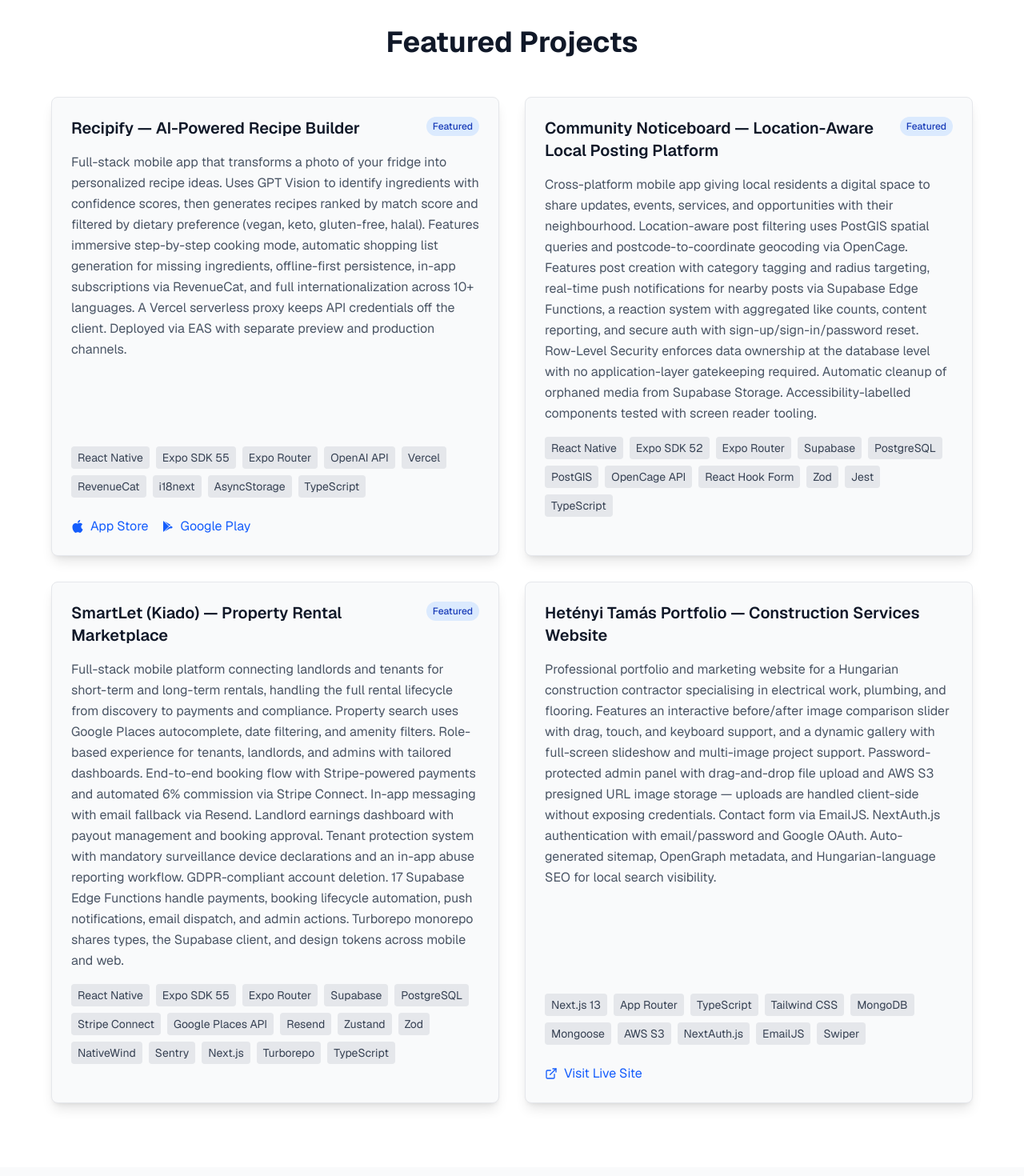
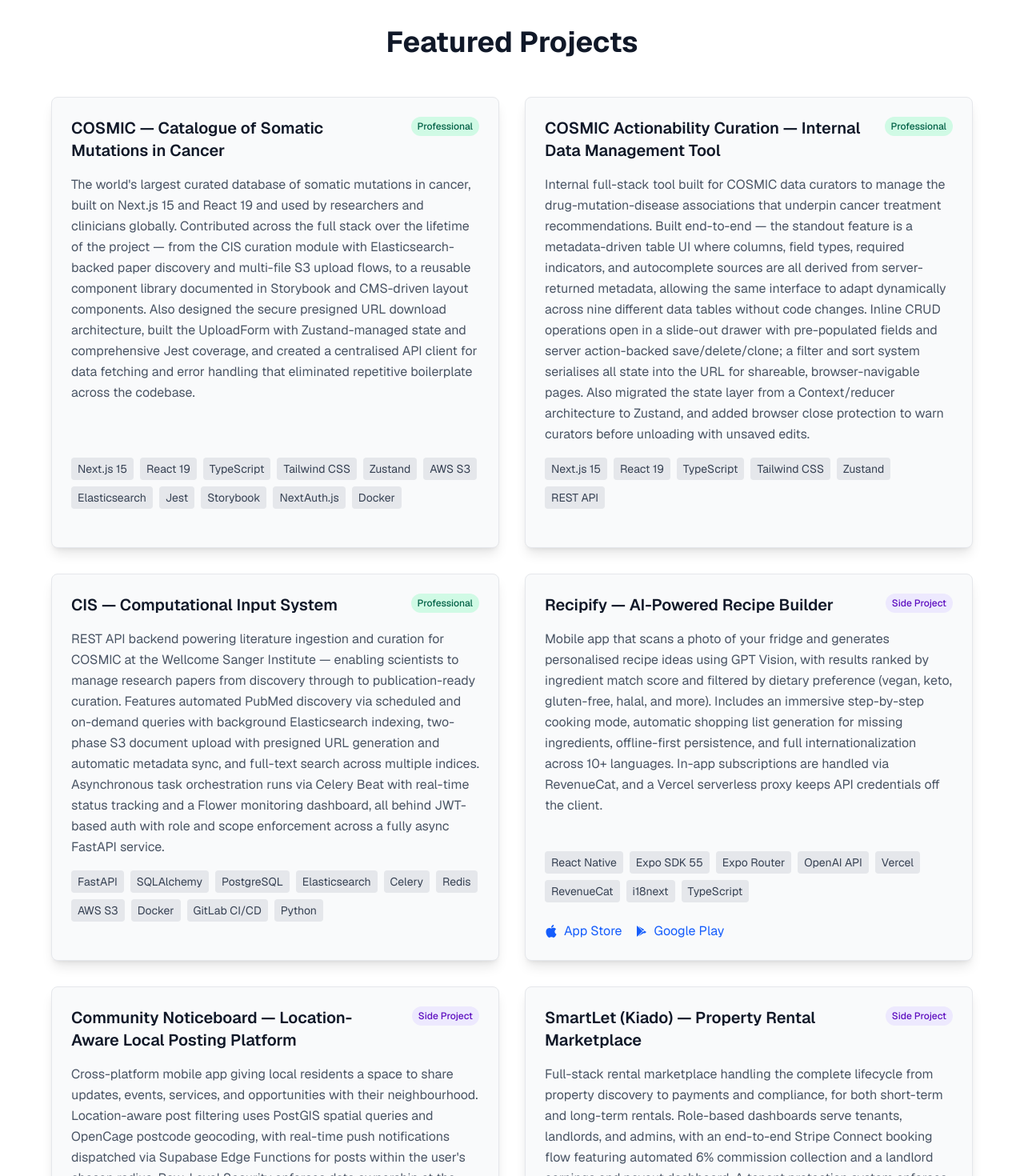
Before and after one commit to balazshetenyi/portfolio-next, a Next.js app: page / in a window 1280 px wide. Shown: the part 2360-3830 px from the top of the page at 80% size. Built offline with nearby package versions, Linux system fonts and the light colour scheme.

Commit message:
feat: update ProjectsSection to display project type and enhance project descriptions; add new professional projects

```diff
--- a/src/components/projects-section.tsx
+++ b/src/components/projects-section.tsx
@@ -57,14 +57,20 @@
                 }`}
               >
                 <div className="flex justify-between items-start mb-4">
-                  <h3 className="text-xl font-semibold text-gray-900 dark:text-white">
+                  <h3 className="text-xl font-semibold text-gray-900 dark:text-white pr-4">
                     {project.title}
                   </h3>
-                  {project.featured && (
-                    <span className="bg-blue-100 dark:bg-blue-900 text-blue-800 dark:text-blue-200 px-2 py-1 rounded-full text-xs font-medium">
-                      Featured
+                  <span
+                    className={`shrink-0 px-2 py-1 rounded-full text-xs font-medium ${
+                      project.type === "professional"
+                        ? "bg-emerald-100 dark:bg-emerald-900 text-emerald-800 dark:text-emerald-200"
+                        : "bg-violet-100 dark:bg-violet-900 text-violet-800 dark:text-violet-200"
+                    }`}
+                  >
+                    {project.type === "professional"
+                      ? "Professional"
+                      : "Side Project"}
                   </span>
-                  )}
                 </div>
 
                 <p className="text-gray-600 dark:text-gray-300 mb-4 leading-relaxed">
--- a/src/constants/projects.ts
+++ b/src/constants/projects.ts
@@ -1,8 +1,68 @@
 export const projects = [
+  {
+    title: "COSMIC — Catalogue of Somatic Mutations in Cancer",
+    description:
+      "The world's largest curated database of somatic mutations in cancer, built on Next.js 15 and React 19 and used by researchers and clinicians globally. Contributed across the full stack over the lifetime of the project — from the CIS curation module with Elasticsearch-backed paper discovery and multi-file S3 upload flows, to a reusable component library documented in Storybook and CMS-driven layout components. Also designed the secure presigned URL download architecture, built the UploadForm with Zustand-managed state and comprehensive Jest coverage, and created a centralised API client for data fetching and error handling that eliminated repetitive boilerplate across the codebase.",
+    techStack: [
+      "Next.js 15",
+      "React 19",
+      "TypeScript",
+      "Tailwind CSS",
+      "Zustand",
+      "AWS S3",
+      "Elasticsearch",
+      "Jest",
+      "Storybook",
+      "NextAuth.js",
+      "Docker",
+    ],
+    githubUrl: null,
+    liveUrl: null,
+    featured: true,
+    type: "professional",
+  },
+  {
+    title: "COSMIC Actionability Curation — Internal Data Management Tool",
+    description:
+      "Internal full-stack tool built for COSMIC data curators to manage the drug-mutation-disease associations that underpin cancer treatment recommendations. Built end-to-end — the standout feature is a metadata-driven table UI where columns, field types, required indicators, and autocomplete sources are all derived from server-returned metadata, allowing the same interface to adapt dynamically across nine different data tables without code changes. Inline CRUD operations open in a slide-out drawer with pre-populated fields and server action-backed save/delete/clone; a filter and sort system serialises all state into the URL for shareable, browser-navigable pages. Also migrated the state layer from a Context/reducer architecture to Zustand, and added browser close protection to warn curators before unloading with unsaved edits.",
+    techStack: [
+      "Next.js 15",
+      "React 19",
+      "TypeScript",
+      "Tailwind CSS",
+      "Zustand",
+      "REST API",
+    ],
+    githubUrl: null,
+    liveUrl: null,
+    featured: true,
+    type: "professional",
+  },
+  {
+    title: "CIS — Computational Input System",
+    description:
+      "REST API backend powering literature ingestion and curation for COSMIC at the Wellcome Sanger Institute — enabling scientists to manage research papers from discovery through to publication-ready curation. Features automated PubMed discovery via scheduled and on-demand queries with background Elasticsearch indexing, two-phase S3 document upload with presigned URL generation and automatic metadata sync, and full-text search across multiple indices. Asynchronous task orchestration runs via Celery Beat with real-time status tracking and a Flower monitoring dashboard, all behind JWT-based auth with role and scope enforcement across a fully async FastAPI service.",
+    techStack: [
+      "FastAPI",
+      "SQLAlchemy",
+      "PostgreSQL",
+      "Elasticsearch",
+      "Celery",
+      "Redis",
+      "AWS S3",
+      "Docker",
+      "GitLab CI/CD",
+      "Python",
+    ],
+    githubUrl: null,
+    liveUrl: null,
+    featured: true,
+    type: "professional",
+  },
   {
     title: "Recipify — AI-Powered Recipe Builder",
     description:
-      "Full-stack mobile app that transforms a photo of your fridge into personalized recipe ideas. Uses GPT Vision to identify ingredients with confidence scores, then generates recipes ranked by match score and filtered by dietary preference (vegan, keto, gluten-free, halal). Features immersive step-by-step cooking mode, automatic shopping list generation for missing ingredients, offline-first persistence, in-app subscriptions via RevenueCat, and full internationalization across 10+ languages. A Vercel serverless proxy keeps API credentials off the client. Deployed via EAS with separate preview and production channels.",
+      "Mobile app that scans a photo of your fridge and generates personalised recipe ideas using GPT Vision, with results ranked by ingredient match score and filtered by dietary preference (vegan, keto, gluten-free, halal, and more). Includes an immersive step-by-step cooking mode, automatic shopping list generation for missing ingredients, offline-first persistence, and full internationalization across 10+ languages. In-app subscriptions are handled via RevenueCat, and a Vercel serverless proxy keeps API credentials off the client.",
     techStack: [
       "React Native",
       "Expo SDK 55",
@@ -11,7 +71,6 @@
       "Vercel",
       "RevenueCat",
       "i18next",
-      "AsyncStorage",
       "TypeScript",
     ],
     githubUrl: null,
@@ -21,11 +80,12 @@
     playStoreUrl:
       "https://play.google.com/store/apps/details?id=co.uk.recipify.app&pcampaignid=web_share",
     featured: true,
+    type: "personal",
   },
   {
     title: "Community Noticeboard — Location-Aware Local Posting Platform",
     description:
-      "Cross-platform mobile app giving local residents a digital space to share updates, events, services, and opportunities with their neighbourhood. Location-aware post filtering uses PostGIS spatial queries and postcode-to-coordinate geocoding via OpenCage. Features post creation with category tagging and radius targeting, real-time push notifications for nearby posts via Supabase Edge Functions, a reaction system with aggregated like counts, content reporting, and secure auth with sign-up/sign-in/password reset. Row-Level Security enforces data ownership at the database level with no application-layer gatekeeping required. Automatic cleanup of orphaned media from Supabase Storage. Accessibility-labelled components tested with screen reader tooling.",
+      "Cross-platform mobile app giving local residents a space to share updates, events, services, and opportunities with their neighbourhood. Location-aware post filtering uses PostGIS spatial queries and OpenCage postcode geocoding, with real-time push notifications dispatched via Supabase Edge Functions for posts within the user's chosen radius. Row-Level Security enforces data ownership at the database level, media cleanup is handled automatically via Supabase Storage hooks, and all components are accessibility-labelled and tested with screen reader tooling.",
     techStack: [
       "React Native",
       "Expo SDK 52",
@@ -34,30 +94,24 @@
       "PostgreSQL",
       "PostGIS",
       "OpenCage API",
-      "React Hook Form",
-      "Zod",
       "Jest",
       "TypeScript",
     ],
     githubUrl: null,
     liveUrl: null,
     featured: true,
+    type: "personal",
   },
   {
     title: "SmartLet (Kiado) — Property Rental Marketplace",
     description:
-      "Full-stack mobile platform connecting landlords and tenants for short-term and long-term rentals, handling the full rental lifecycle from discovery to payments and compliance. Property search uses Google Places autocomplete, date filtering, and amenity filters. Role-based experience for tenants, landlords, and admins with tailored dashboards. End-to-end booking flow with Stripe-powered payments and automated 6% commission via Stripe Connect. In-app messaging with email fallback via Resend. Landlord earnings dashboard with payout management and booking approval. Tenant protection system with mandatory surveillance device declarations and an in-app abuse reporting workflow. GDPR-compliant account deletion. 17 Supabase Edge Functions handle payments, booking lifecycle automation, push notifications, email dispatch, and admin actions. Turborepo monorepo shares types, the Supabase client, and design tokens across mobile and web.",
+      "Full-stack rental marketplace handling the complete lifecycle from property discovery to payments and compliance, for both short-term and long-term rentals. Role-based dashboards serve tenants, landlords, and admins, with an end-to-end Stripe Connect booking flow featuring automated 6% commission collection and a landlord earnings and payout dashboard. A tenant protection system enforces mandatory surveillance device declarations and an in-app abuse reporting workflow, with 17 Supabase Edge Functions handling payments, notifications, and email dispatch across a Turborepo monorepo.",
     techStack: [
       "React Native",
       "Expo SDK 55",
-      "Expo Router",
       "Supabase",
-      "PostgreSQL",
       "Stripe Connect",
-      "Google Places API",
-      "Resend",
       "Zustand",
-      "Zod",
       "NativeWind",
       "Sentry",
       "Next.js",
@@ -67,25 +121,25 @@
     githubUrl: null,
     liveUrl: null,
     featured: true,
+    type: "personal",
   },
   {
-    title: "Hetényi Tamás Portfolio — Construction Services Website",
+    title: "Hétenyi Tamás Portfolio — Construction Services Website",
     description:
-      "Professional portfolio and marketing website for a Hungarian construction contractor specialising in electrical work, plumbing, and flooring. Features an interactive before/after image comparison slider with drag, touch, and keyboard support, and a dynamic gallery with full-screen slideshow and multi-image project support. Password-protected admin panel with drag-and-drop file upload and AWS S3 presigned URL image storage — uploads are handled client-side without exposing credentials. Contact form via EmailJS. NextAuth.js authentication with email/password and Google OAuth. Auto-generated sitemap, OpenGraph metadata, and Hungarian-language SEO for local search visibility.",
+      "Marketing website for a Hungarian construction contractor specialising in electrical work, plumbing, and flooring. Features an interactive before/after image comparison slider with drag, touch, and keyboard support, a dynamic project gallery with full-screen slideshow, and a password-protected admin panel with drag-and-drop file upload to AWS S3 via presigned URLs. Authentication is handled by NextAuth.js with Google OAuth, enquiries via EmailJS, and the site is optimised for local search with a Hungarian-language SEO setup, auto-generated sitemap, and OpenGraph metadata.",
     techStack: [
-      "Next.js 13",
-      "App Router",
+      "Next.js 15",
       "TypeScript",
       "Tailwind CSS",
       "MongoDB",
-      "Mongoose",
       "AWS S3",
       "NextAuth.js",
       "EmailJS",
       "Swiper",
     ],
     githubUrl: null,
-    liveUrl: "https://www.hetenyi-bau.hu/",
+    liveUrl: "https://www.hetenyi-bau.hu",
     featured: false,
+    type: "personal",
   },
 ];
```
Lines whose indentation alone changed are shown as unchanged.
